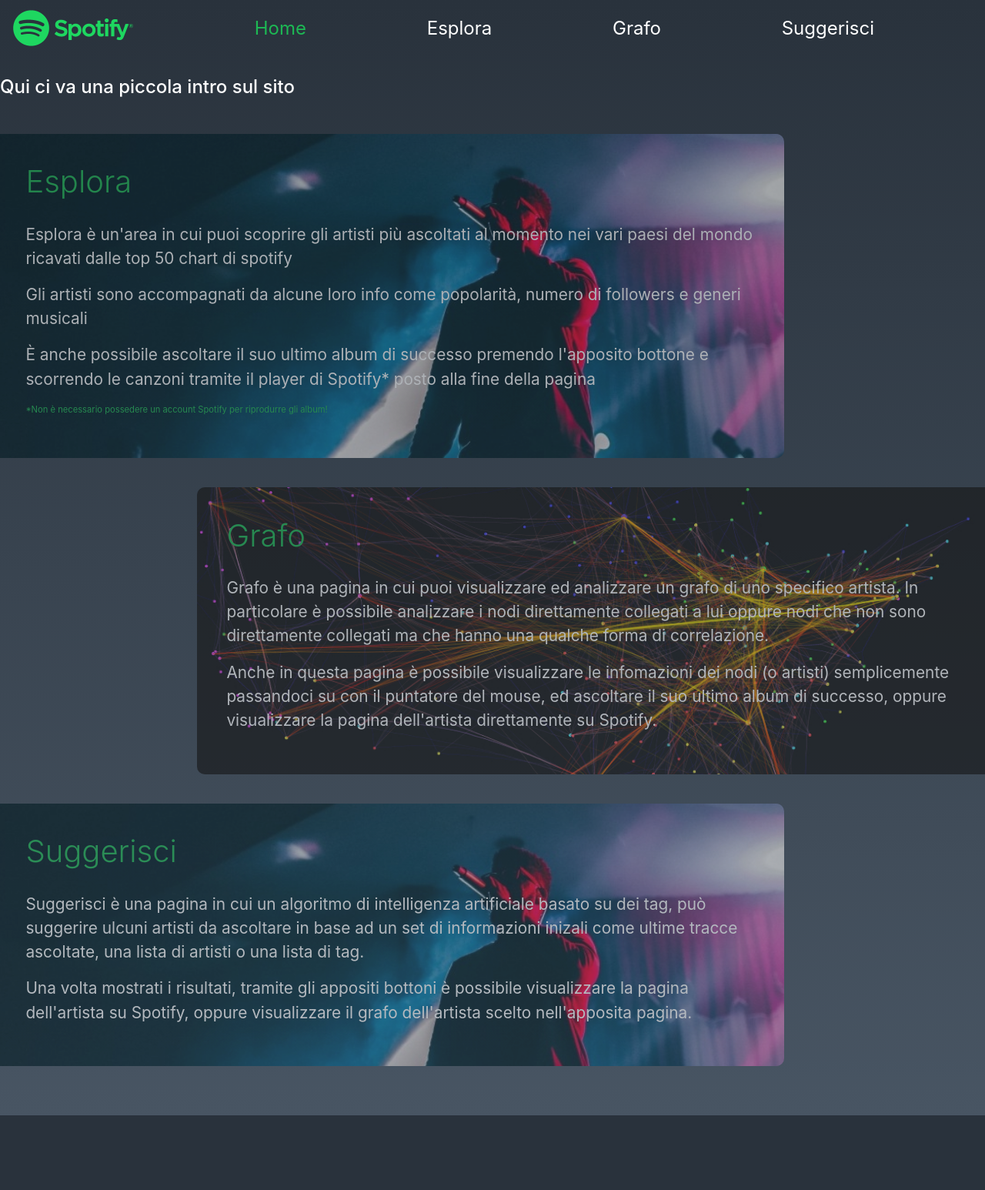
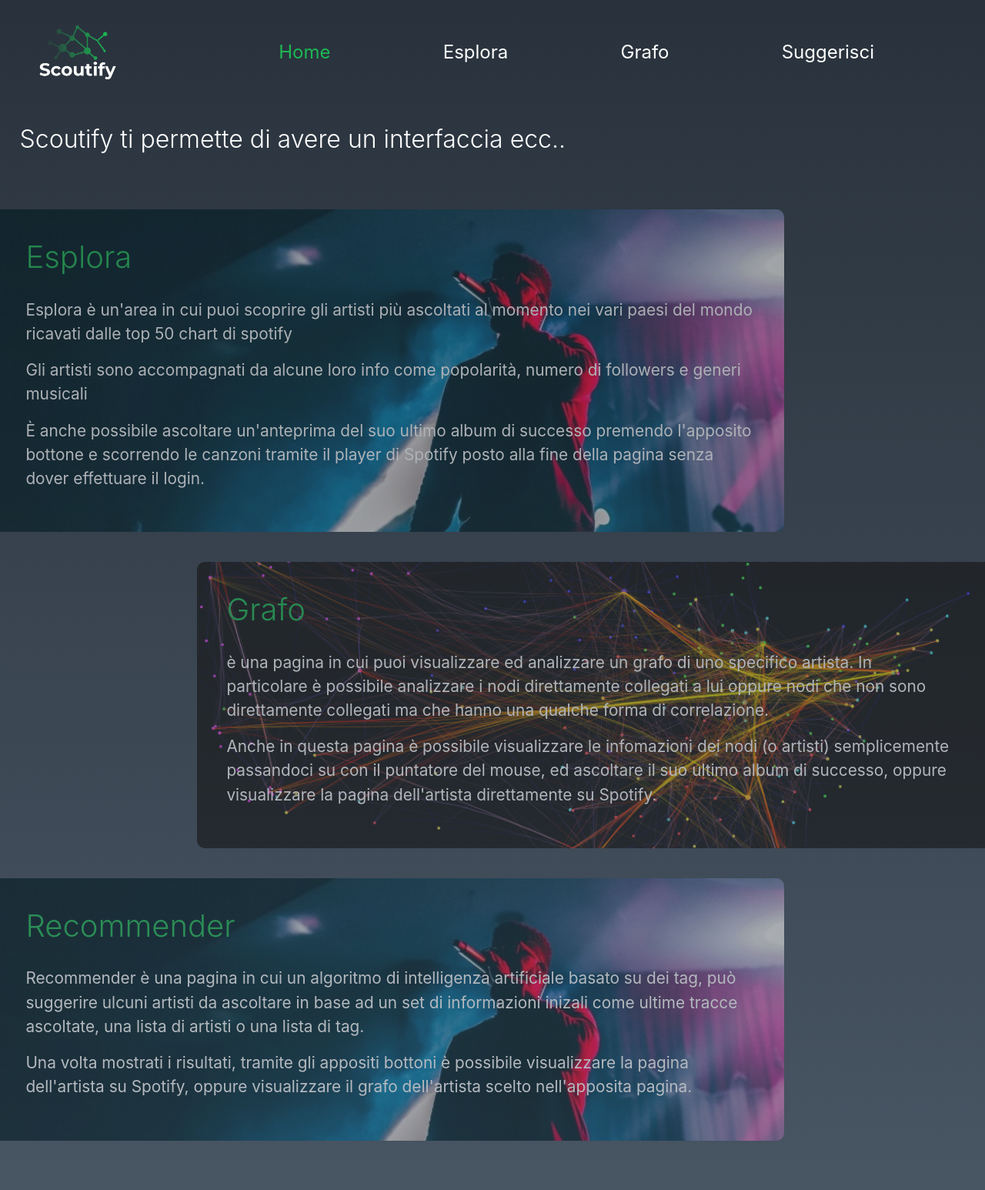
Before and after one commit to LeRoy19/Scoutify, a Django app: page /home/ in a window 1280 px wide. Shown: the whole page at 77% size. Before the commit the page ends 1449 px from the top, so only its background shows below. Run offline with Django 3.2, Linux system fonts and the light colour scheme; parts of the project's set-up code (start-up, migrations or seed data) failed here and were passed over; some libraries are stand-ins or nearby versions.

Commit message:
formatted code

```diff
--- a/SpotiGraph/crawler/crawler.py
+++ b/SpotiGraph/crawler/crawler.py
@@ -5,10 +5,7 @@ from pymongo import MongoClient
 from spotipy.oauth2 import SpotifyClientCredentials
 
 # credentials
-LAST_KEY = "5f52c83a8ed0440af21be4b5514262ae"
-LAST_SECRET = "b9f3f2c9d1a855c6dd0508be9208f5e4"
-SPOTIFY_KEY = "8dceec3b5bec4d618979142ee304feb9"
-SPOTIFY_SECRET = "8f9afd96f99d49b38946b18ea05bd8d6"
+
 client = MongoClient("mongodb://localhost:27017/")
 db = client["spotigraph"]
 db_artists = db['artists']
--- a/SpotiGraph/crawler/graph.py
+++ b/SpotiGraph/crawler/graph.py
@@ -44,6 +44,7 @@ def create_graph(max_nodes: int, name: str, max_diameter: int = None) -> dict:
     for node in g.nodes:
         path = shortest_path(g, start, node)
         data['nodes'][node]['path'] = path
+    # TODO vedere se serve g come ritorno
     return {'graph': g, 'data': data}
 
 
--- a/SpotiGraph/recommender_system/rec_sys.py
+++ b/SpotiGraph/recommender_system/rec_sys.py
@@ -41,8 +41,7 @@ def recommend_by_artists(in_artists: list, accuracy: float, number: int = None)
     in_rows = []
     for i in in_artists:
         if i in all_artists.keys():
-            arr = matrix[all_artists[i]['row']]
-            in_rows.append(arr)
+            in_rows.append(matrix[all_artists[i]['row']])
 
     if not in_rows:
         return []
--- a/SpotiGraph/views.py
+++ b/SpotiGraph/views.py
@@ -49,8 +49,7 @@ def track_recommender(request):
         for i in range(len(last_played)):
             for j in last_played[i]['artists']:
                 ids.append(j['id'])
-        print(ids)
-        recommendations = rec_sys.recommend_by_artists(ids, 0.25)
+        recommendations = rec_sys.recommend_by_artists(ids, 0.1)
         return JsonResponse({'recommendations': recommendations})
 
 
--- a/static/css/home.css
+++ b/static/css/home.css
@@ -67,3 +67,8 @@ p{
     font-size: 2.5rem;
     text-decoration: none;
 }
+
+#intro {
+    margin: 0;
+    padding: 2%;
+}
--- a/static/css/navbar.css
+++ b/static/css/navbar.css
@@ -15,6 +15,11 @@
     padding-right: 10%;
 }
 
+.navbar img{
+    width: 55%;
+    margin-left: 15%;
+}
+
 .navbar a{
     font-size: 1.5rem;
 }
--- a/static/js/recommender.js
+++ b/static/js/recommender.js
@@ -217,7 +217,7 @@ function display_recommendations(result, searched) {
 
     let artists = "";
     if (searched === "last played"){
-        artists = "your last played tracks";
+        artists = "ultimi ascolti";
     }
     else {
         searched.forEach(function (artist) {
--- a/templates/explore.html
+++ b/templates/explore.html
@@ -3,7 +3,7 @@
 {% load static %}
 <head>
     <meta charset="UTF-8">
-    <title>SpotiGraph</title>
+    <title>Scoutify</title>
     <meta name="viewport" content="width=device-width, initial-scale=1">
     {% include 'include.html' %}
     <link href="https://unpkg.com/aos@2.3.1/dist/aos.css" rel="stylesheet">
--- a/templates/graph.html
+++ b/templates/graph.html
@@ -3,7 +3,7 @@
 <head>
     {% load static %}
     <meta charset="UTF-8">
-    <title>Graph</title>
+    <title>Scoutify</title>
     {% include 'include.html' %}
     <link rel="stylesheet" href="{% static 'css/graph.css' %}">
     <script src="{% static 'js/graph.js' %}"></script>
--- a/templates/home.html
+++ b/templates/home.html
@@ -3,7 +3,7 @@
 {% load static %}
 <head>
     <meta charset="UTF-8">
-    <title>Spotigraph</title>
+    <title>Scoutify</title>
     <meta name="viewport" content="width=device-width, initial-scale=1">
     {% include 'include.html' %}
     <link href="https://unpkg.com/aos@2.3.1/dist/aos.css" rel="stylesheet">
@@ -17,8 +17,8 @@
     <div id="main">
         <script>renderNav('home')</script>
         <div id="pane">
-            <div class="row" id="Intro" style="margin: 0">
-                <h4 style="margin-top: 2%;">Qui ci va una piccola intro sul sito</h4>
+            <div class="row" id="intro">
+                <h1 class="display-4" style="font-size: 2rem; color: white;">Scoutify ti permette di avere un interfaccia ecc..</h1>
             </div>
             <div data-aos="fade-right" data-aos-duration="700" data-aos-once="false" data-aos-easing="linear" id="explore">
                 <a href="/explore" class="display-4 a4" style="text-decoration: none; color: #1DB954;">Esplora</a>
@@ -26,16 +26,15 @@
                     Esplora è un'area in cui puoi scoprire gli artisti più ascoltati al momento nei vari paesi del mondo
                 ricavati dalle top 50 chart di spotify</p>
                 <p>Gli artisti sono accompagnati da alcune loro info come popolarità, numero di followers e generi musicali</p>
-                <p>È anche possibile ascoltare il suo ultimo album di successo premendo l'apposito bottone e scorrendo
-                le canzoni tramite il player di Spotify* posto alla fine della pagina</p>
-                <p style="color: #1DB954; font-size: 0.7rem;">*Non è necessario possedere un account Spotify per riprodurre
-                gli album!</p>
+                <p>È anche possibile ascoltare un'anteprima del suo ultimo album di successo premendo l'apposito bottone e scorrendo
+                le canzoni tramite il player di Spotify posto alla fine della pagina senza dover effettuare il login.</p>
+
 
             </div>
             <div data-aos="fade-left" data-aos-duration="700" data-aos-easing="linear" id="graph">
                 <a href="/graph" class="display-4 a4" style="text-decoration: none; color: #1DB954;">Grafo</a>
                 <p style="margin-top: 3%">
-                    Grafo è una pagina in cui puoi visualizzare ed analizzare un grafo di uno specifico artista.
+                     è una pagina in cui puoi visualizzare ed analizzare un grafo di uno specifico artista.
                     In particolare è possibile analizzare i nodi direttamente collegati a lui oppure nodi che non sono
                     direttamente collegati ma che hanno una qualche forma di correlazione.
                 </p>
@@ -46,9 +45,9 @@
 
 
            <div data-aos="fade-right" data-aos-duration="700" data-aos-easing="linear" id="suggerisci">
-                <a href="/recommender" class="display-4 a4" style="text-decoration: none; color: #1DB954;">Suggerisci</a>
+                <a href="/recommender" class="display-4 a4" style="text-decoration: none; color: #1DB954;">Recommender</a>
                 <p style="margin-top: 3%">
-                    Suggerisci è una pagina in cui un algoritmo di intelligenza artificiale basato su dei tag, può suggerire
+                    Recommender è una pagina in cui un algoritmo di intelligenza artificiale basato su dei tag, può suggerire
                     ulcuni artisti da ascoltare in base ad un set di informazioni inizali come ultime tracce ascoltate,
                     una lista di artisti o una lista di tag.
                 </p>
--- a/templates/include.html
+++ b/templates/include.html
@@ -6,6 +6,7 @@
 <script src="https://stackpath.bootstrapcdn.com/bootstrap/4.4.1/js/bootstrap.min.js" integrity="sha384-wfSDF2E50Y2D1uUdj0O3uMBJnjuUD4Ih7YwaYd1iqfktj0Uod8GCExl3Og8ifwB6" crossorigin="anonymous"></script>
 <script src="https://kit.fontawesome.com/ca78d5a4ec.js" crossorigin="anonymous"></script>
 <link rel="stylesheet" href="{% static 'css/navbar.css' %}">
+<link rel="icon" href="{% static 'img/Logo.png' %}">
 <script>
     function renderNav(active) {
     if(active === 'home'){
```
Also changed, not shown: templates/recommender.html (+4 -5 lines), static/img/Logo.png.
